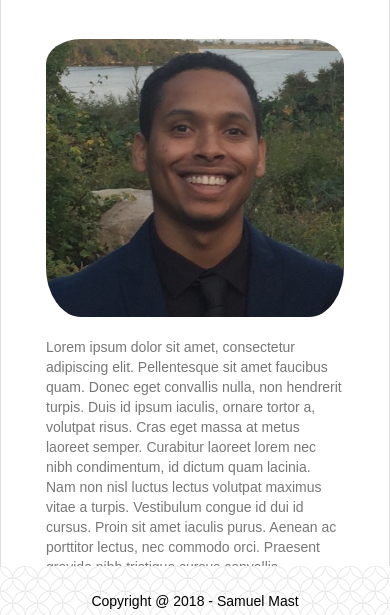
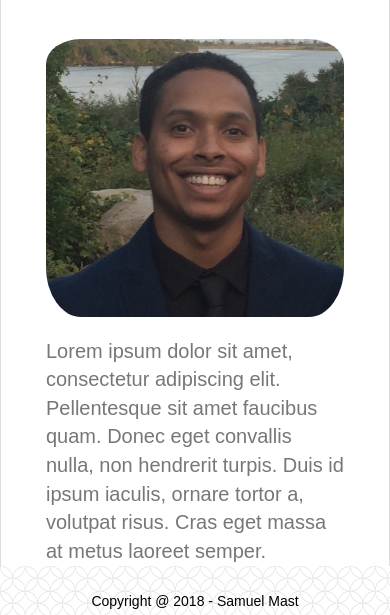
Before and after one commit to SamMast/Bootstrap-Portfolio, a plain HTML site: page index.html in a window 390 px wide. Shown: the part 228-843 px from the top of the page. Drawn offline with nearby package versions, Linux system fonts and the light colour scheme.

Commit message:
morning updates

```diff
--- a/assets/css/style.css
+++ b/assets/css/style.css
@@ -70,4 +70,15 @@ body {
     text-align: center;
     margin-bottom: 15px;
   }
+  #middle p,
+  #middle ul {
+    font-size: 20px;
+  }
 }
+
+@media screen and (max-width: 338px) {
+  #headerName {
+    font-size: 25px;
+  }
+
+}
```
